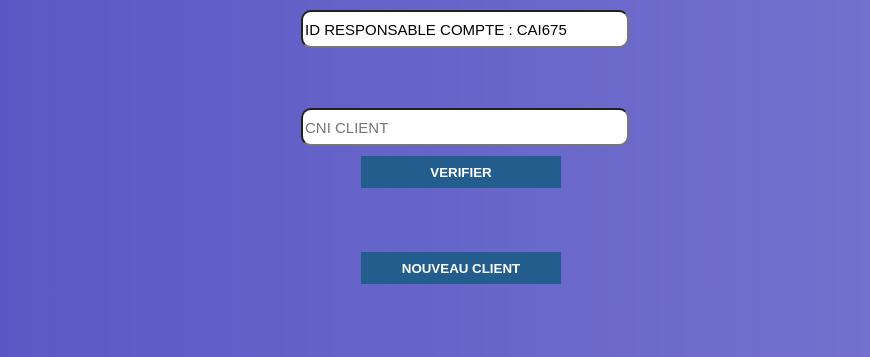
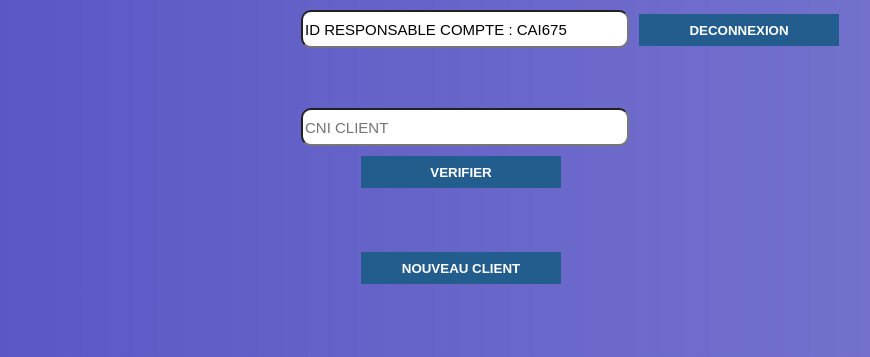
Before and after one commit to EdgarEmmanuel/Website_Simplon_Front-End, a PHP site: page /verifyCNI.html in a window 1280 px wide. Shown: the part 63-420 px from the top of the page, without its empty margins (407-1277 px from the left). Run offline with PHP 8.4, Linux system fonts and the light colour scheme.

Commit message:
TD2:modification du code pour la page de verification du CNI(verifyCNI.html)

```diff
--- a/TD2-JS-HTML-CSS-Simplon/verifyCNI.css
+++ b/TD2-JS-HTML-CSS-Simplon/verifyCNI.css
@@ -92,6 +92,25 @@ main button:hover{
 }
 
 
+main #deco{
+    border:1px solid #235d8e;
+    color:white;
+    background:#235d8e;
+    width:200px;
+    font-weight: bold;
+    height:2rem;
+    text-transform: uppercase;
+    cursor:pointer;
+    margin-left: 10px;
+}
+
+main #deco:hover{
+    color:#235d8e;
+    background:white;
+    border-color:white;
+}
+
+
 main .desMess{
     font-family:var(--font-Family) ;
     font-size:30px;
@@ -101,6 +120,8 @@ main .desMess{
 /* end main part */
 
 
+
+/* button for adding new client */
 #add{
     border:1px solid #235d8e;
     color:white;
@@ -119,3 +140,4 @@ main .desMess{
     background:white;
     border-color:white;
 }
+/* end for the button for adding  */
--- a/TD2-JS-HTML-CSS-Simplon/verifyCNI.html
+++ b/TD2-JS-HTML-CSS-Simplon/verifyCNI.html
@@ -16,7 +16,7 @@
     </header>
     <main>
 
-        <input type="text" placeholder="" id="caissiere" readonly/><br>
+        <input type="text" placeholder="" id="caissiere" readonly/><button id="deco">Deconnexion</button><br>
         <form action="" id="formGest">
             <input type="text" placeholder="CNI CLIENT" id="cni" autocomplete="off"/> <br>
             <button id="verClient">Verifier</button>
--- a/TD2-JS-HTML-CSS-Simplon/verifyCNI.js
+++ b/TD2-JS-HTML-CSS-Simplon/verifyCNI.js
@@ -63,10 +63,16 @@ UI_GestClient.dosplayCaisiere();
 
 
 //go add a new client
-
 document.querySelector("#add").addEventListener("click",(e)=>{
     e.preventDefault();
     UI_GestClient.redirection("AddClient.html");
+});
+
+//deconnexion du responsable
+
+document.querySelector("#deco").addEventListener("click",(e)=>{
+    e.preventDefault();
+    UI_GestClient.redirection("index.html");
 })
 
 
```
